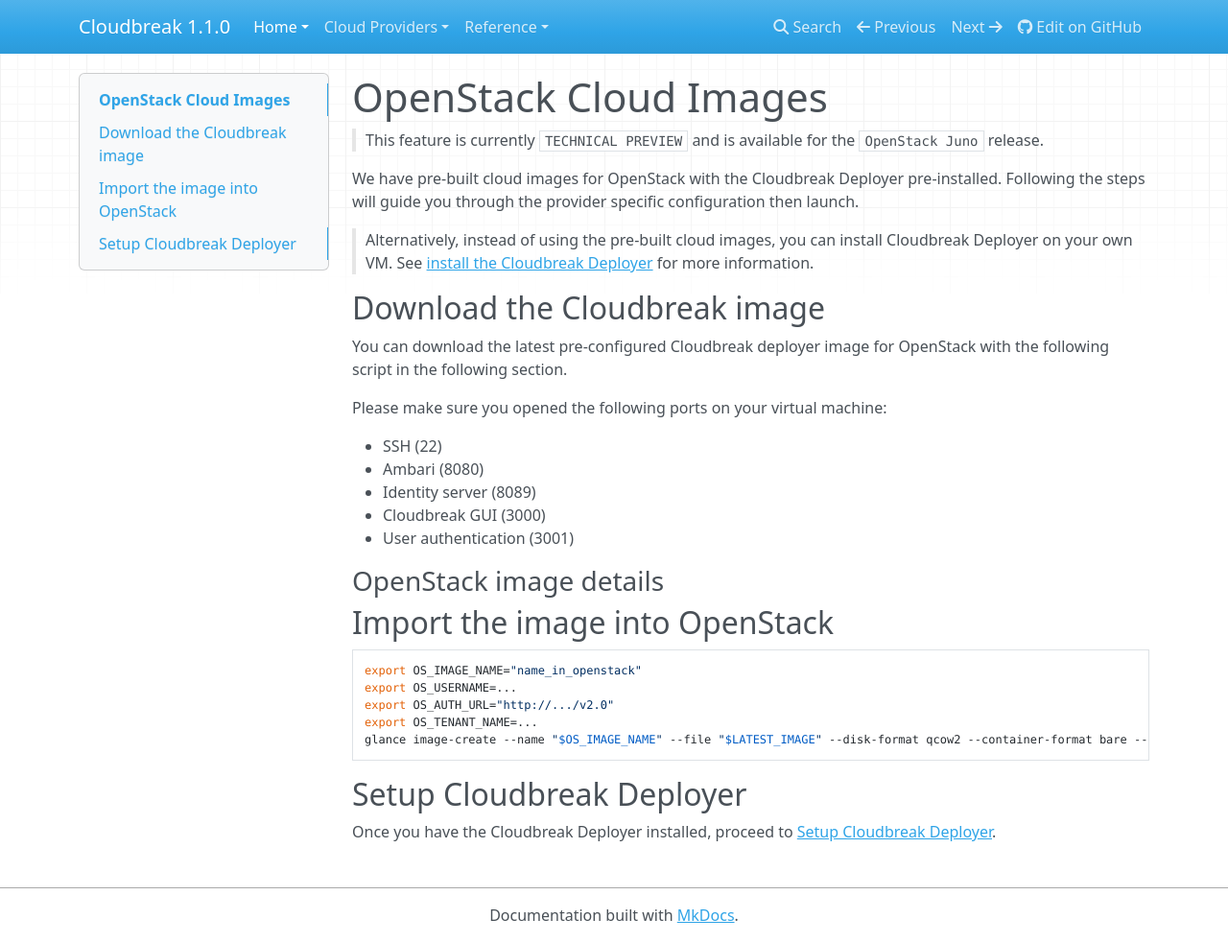
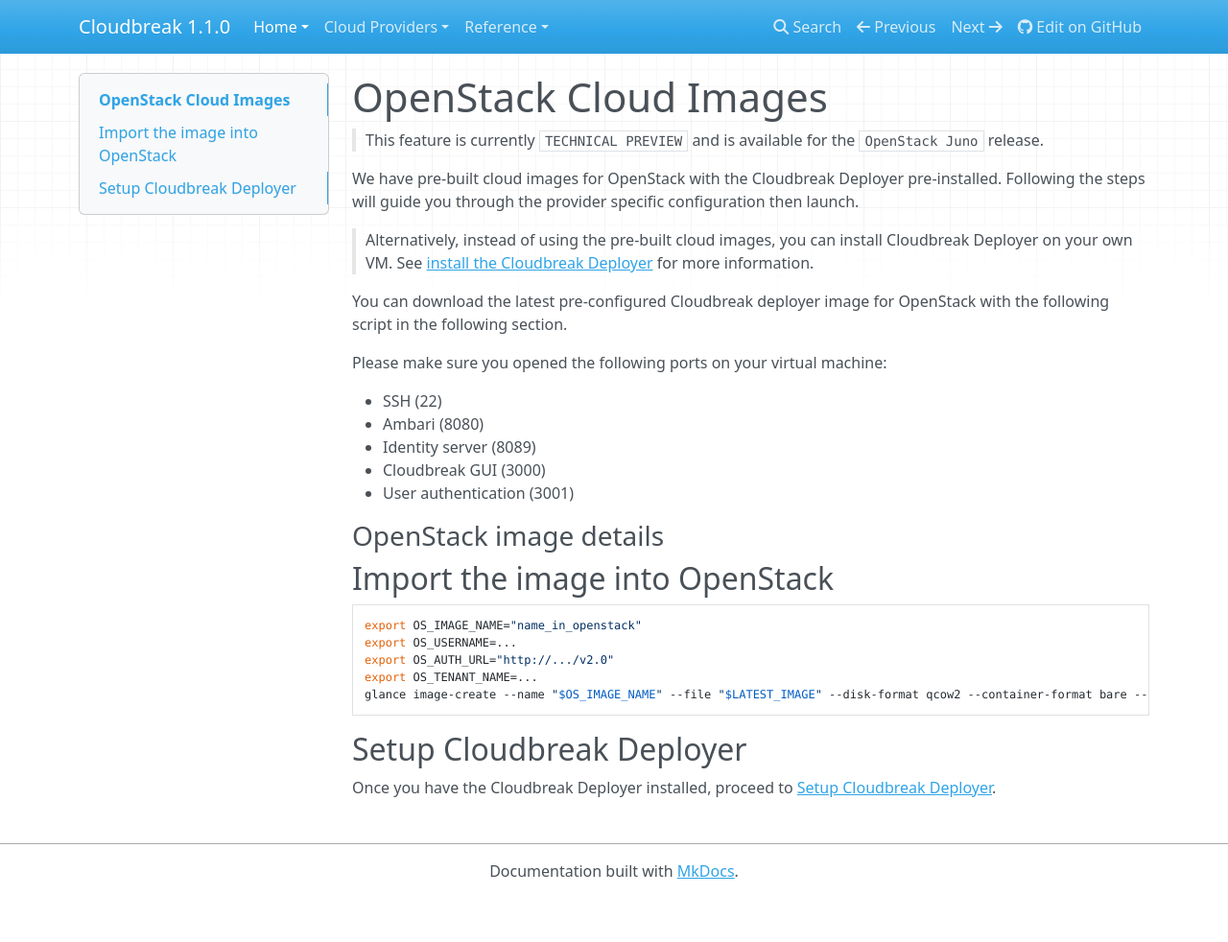
Before and after one commit to wprender/cloudbreak-docs, an MkDocs documentation site: the page built from docs/openstack-image.md, in a window 1280 px wide and 982 px high. Shown: the whole window at 96% size. Built offline with MkDocs 1.6.1, drawn with Linux system fonts in a browser that asks for light colours; nearby versions of some CDN libraries; old or Windows-style settings are respelled for this version of MkDocs.

```diff
--- a/docs/openstack-image.md
+++ b/docs/openstack-image.md
@@ -6,7 +6,6 @@ We have pre-built cloud images for OpenStack with the Cloudbreak Deployer pre-in
 
 > Alternatively, instead of using the pre-built cloud images, you can install Cloudbreak Deployer on your own VM. See [install the Cloudbreak Deployer](onprem.md) for more information.
 
-##Download the Cloudbreak image
 
 You can download the latest pre-configured Cloudbreak deployer image for OpenStack with the following script in the
 following section.
```
